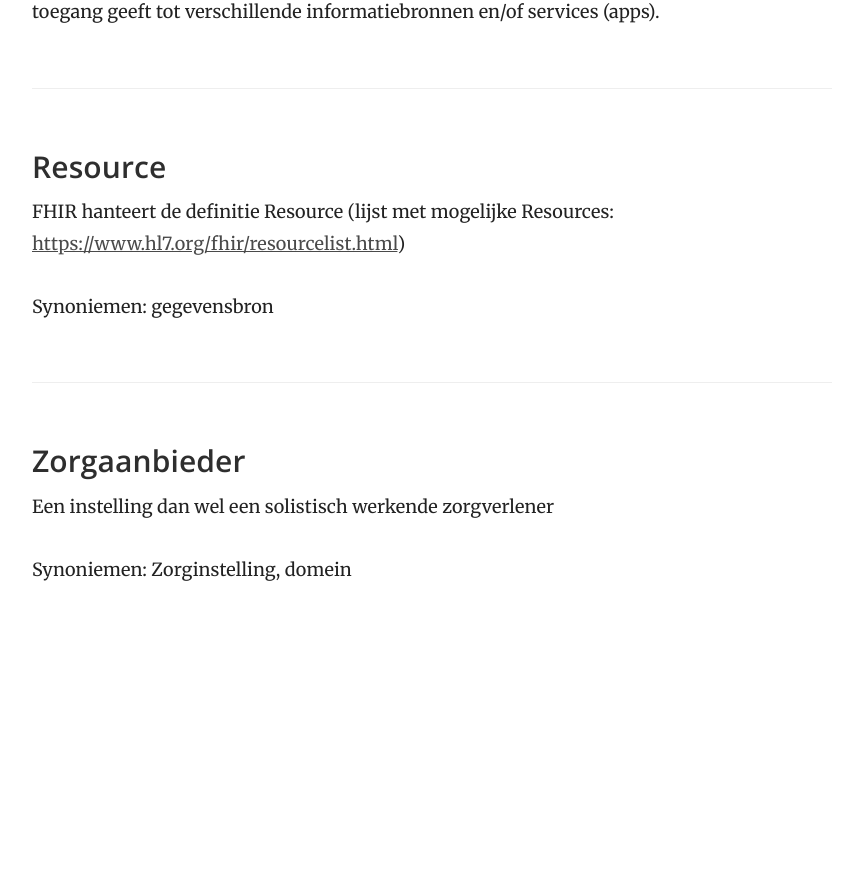
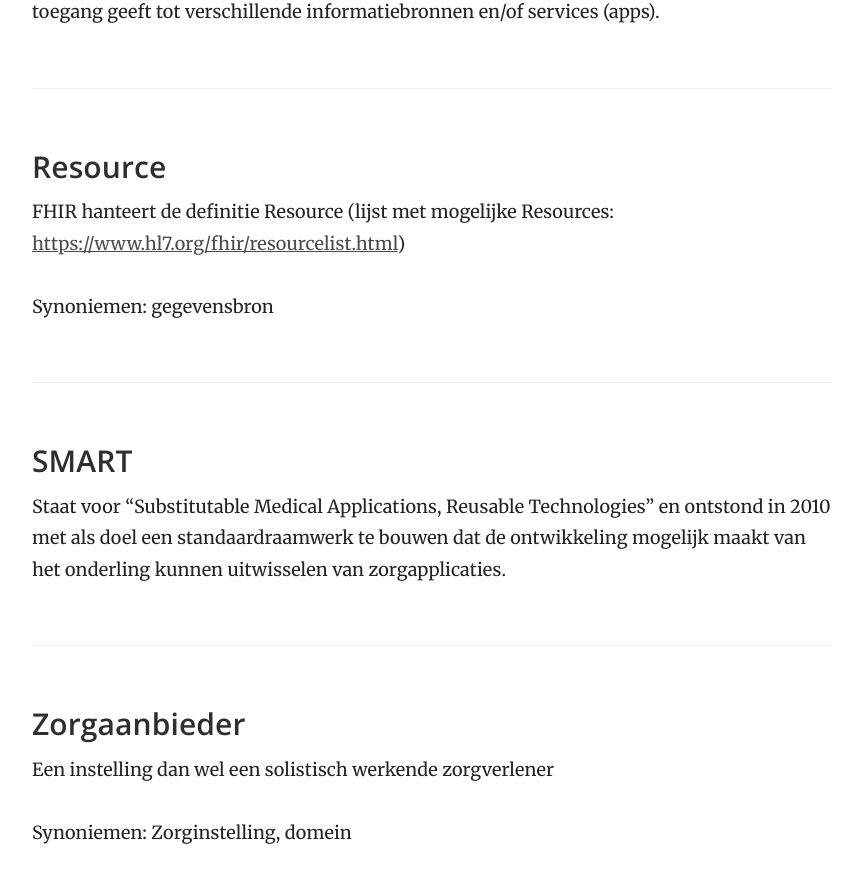
Before and after one commit to Koppeltaal/Koppeltaal-Documentation, a Jekyll site: the page built from woordenlijst.md, in a window 1280 px wide and 900 px high, scrolled down 4061 px. Shown: the top 883 px of the window, without its empty margins (358-1221 px from the left). Built offline with Jekyll 4.4.1, drawn with Linux system fonts in a browser that asks for light colours; our own code applies the rules of GitHub Pages for plain Markdown files; before the commit the page ends 4698 px from its top, so only the background shows below that.

Commit message:
GitBook: [master] one page modified

```diff
--- a/woordenlijst.md
+++ b/woordenlijst.md
@@ -84,6 +84,10 @@ FHIR hanteert de definitie Resource \(lijst met mogelijke Resources: [https://ww
 
 Synoniemen: gegevensbron
 
+### SMART
+
+Staat voor "Substitutable Medical Applications, Reusable Technologies" en ontstond in 2010 met als doel een standaardraamwerk te bouwen dat de ontwikkeling mogelijk maakt van het onderling kunnen uitwisselen van zorgapplicaties.
+
 ### Zorgaanbieder
 
 Een instelling dan wel een solistisch werkende zorgverlener
```
